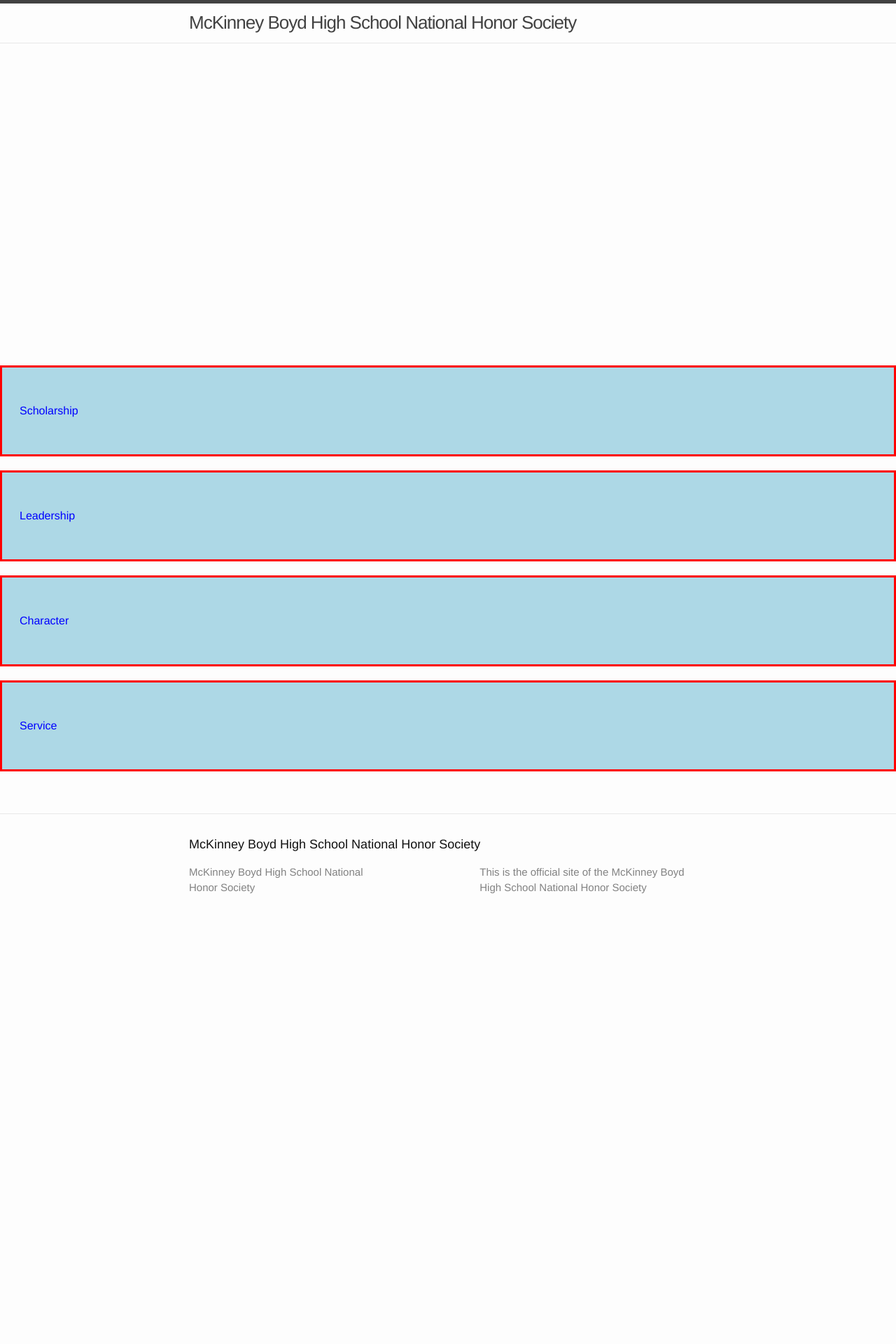
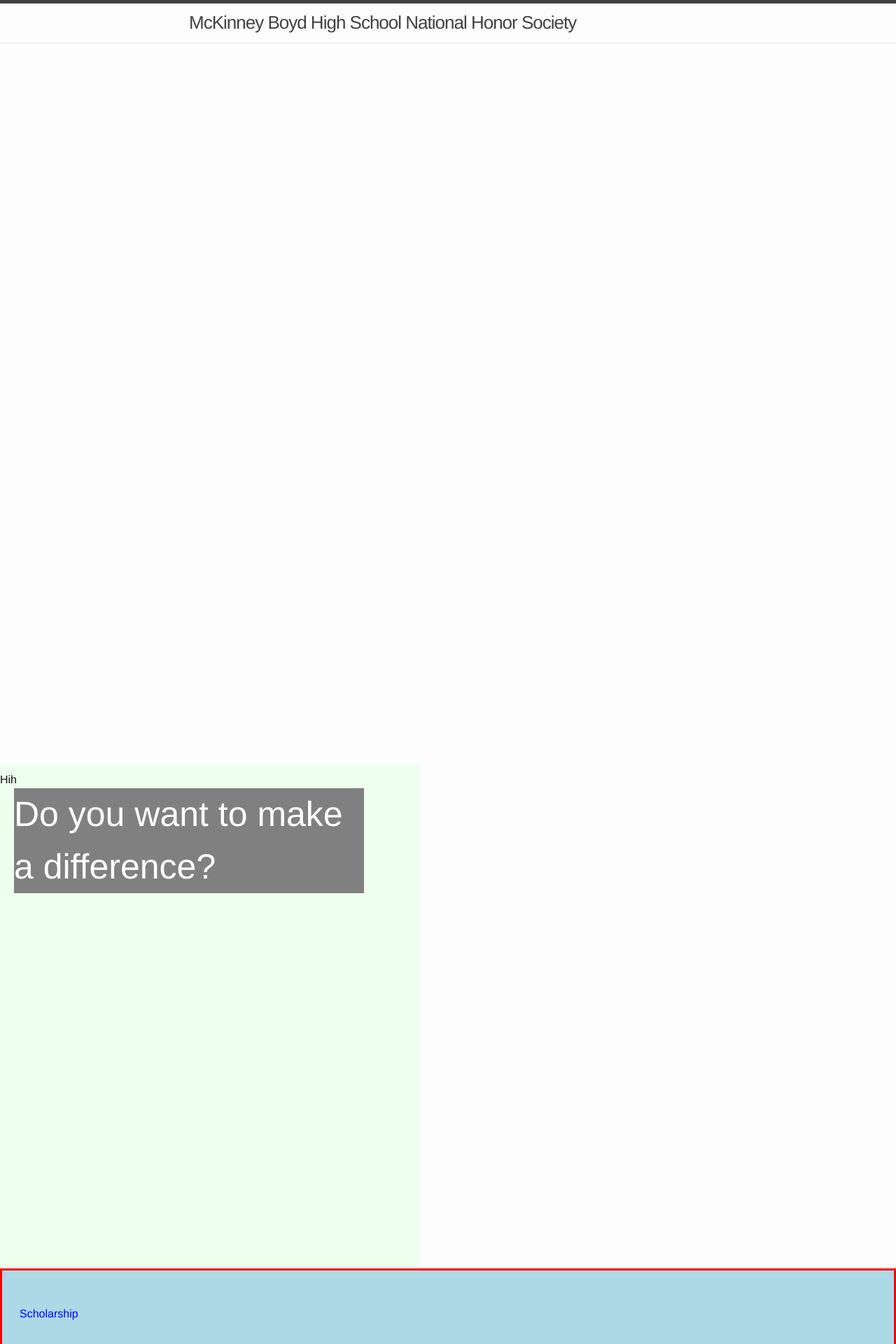
Before and after one commit to mbhs-nhs/mbhs-nhs.github.io, a Jekyll site: the page built from index.html, in a window 1280 px wide. Shown: the top 1920 px of the page at 70% size. Built offline with Jekyll 4.4.1, drawn with Linux system fonts in a browser that asks for light colours; nearby versions of some CDN libraries; before the commit the page ends 1340 px from its top, so only the background shows below that.

Commit message:
Add more card stuff

```diff
--- a/_sass/asteroid/_mainpage.scss
+++ b/_sass/asteroid/_mainpage.scss
@@ -7,5 +7,17 @@
 }
 
 .info-slide {
-    padding: 200px 0;
+    padding: 10px 0;
+    background-color: #EEFFEE;
+    margin-top: 1000px;
+    height: 700px;
+    width: 600px;
+
+    .header {
+        font-size: 50px;
+        margin-left: 20px;
+        background: grey;
+        color: white;
+        width: 500px;
+    }
 }
--- a/index.html
+++ b/index.html
@@ -10,9 +10,15 @@
 <script src="https://cdnjs.cloudflare.com/ajax/libs/parallax.js/1.5.0/parallax.min.js"></script>
 
 <div class="parallax-window" data-parallax="scroll" data-image-src="https://images.unsplash.com/photo-1469398718052-b9d13df0d7c9?auto=format&fit=crop&w=751&q=60&ixid=dW5zcGxhc2guY29tOzs7Ozs%3D">
+
     <div class="info-slide">
+        Hih
+        <div class="header">
+            Do you want to make a difference?
+        </div>
     </div>
 </div>
+
 
 <div class="pillar">
     Scholarship
```
